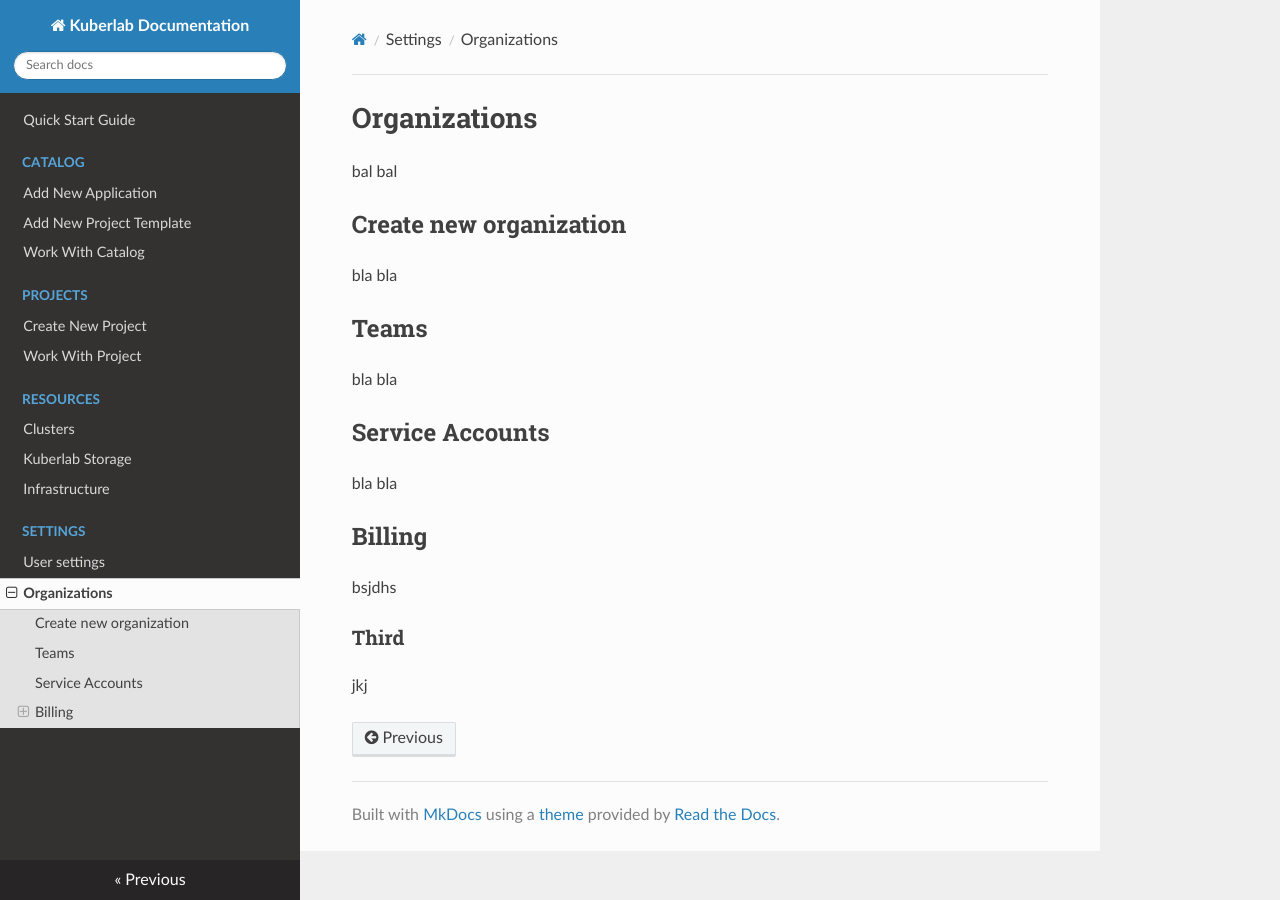
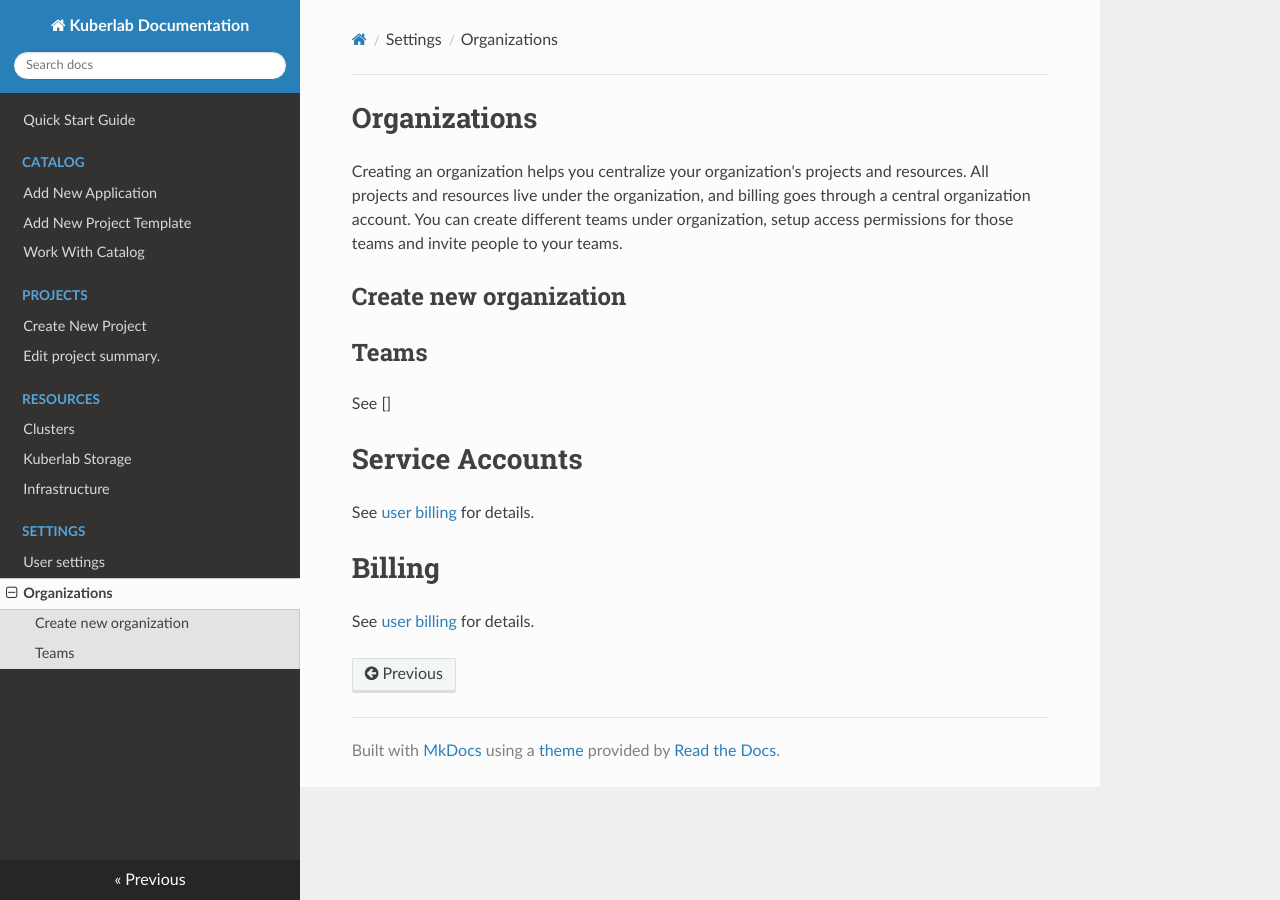
Before and after one commit to kuberlab/docs, an MkDocs documentation site: the page built from docs/settings/organization.md, in a window 1280 px wide. Built offline with MkDocs 1.6.1, drawn with Linux system fonts in a browser that asks for light colours; nearby versions of some CDN libraries.

Commit message:
work on help

```diff
--- a/docs/settings/organization.md
+++ b/docs/settings/organization.md
@@ -1,12 +1,10 @@
 # Organizations
-bal bal
+Creating an organization helps you centralize your organization's projects and resources. All projects and resources live under the organization, and billing goes through a central organization account. You can create different teams under organization, setup access permissions for those teams and invite people to your teams.
 ## Create new organization
-bla bla
+
 ## Teams
-bla bla
-## Service Accounts
-bla bla
-## Billing
-bsjdhs
-### Third
-jkj
+See []
+# Service Accounts
+See [user billing](/Settings/User.md#serivce-accounts) for details.
+# Billing
+See [user billing](/Settings/User.md#billing) for details.
```
Also changed, not shown: docs/Projects/Work With Project.md (+13 -13 lines), docs/Settings/user.md (+30 -10 lines).
